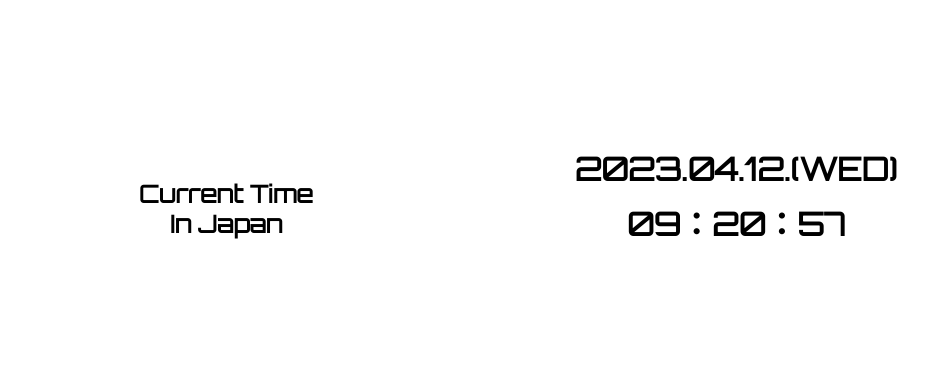
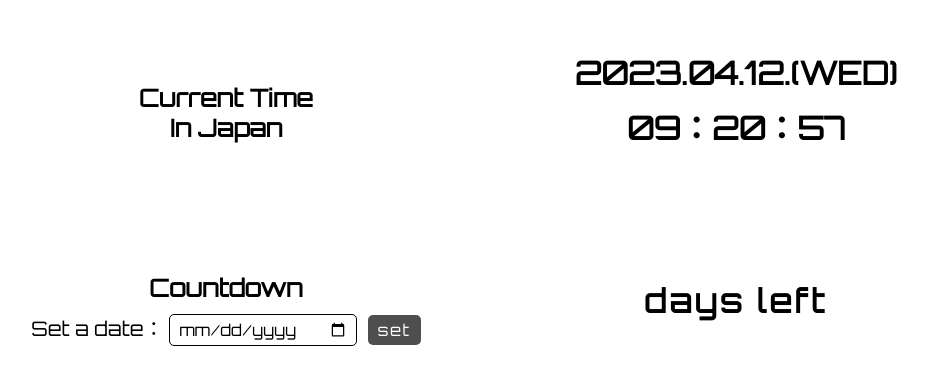
Before and after one commit to kentoshiohara/digital_clock, a plain HTML site: page index.html in a window 1280 px wide. Shown: the part 186-570 px from the top of the page, without its empty margins (184-1112 px from the left). Drawn offline with Linux system fonts and the light colour scheme; some packages are replaced by stand-ins of ours.

Commit message:
カウントダウン機能ビューの作成

```diff
--- a/index.html
+++ b/index.html
@@ -57,6 +57,78 @@
       font-size: 32px;
       font-weight: bold;
     }
+
+   /* カウントダウン機能 */
+    .countdown-container {
+      display: flex;
+      text-align: center;
+      margin: 30px 0;
+    }
+
+    .countdown-setting {
+      font-size: 20px;
+      width: 500px;
+      padding: 30px 0;
+    }
+
+    .countdown-title {
+      margin-bottom: 10px;
+      font-size: 24px;
+      font-weight: bold;
+    }
+
+    .date {
+      border: 1px solid black;
+      border-radius: 5px;
+      padding: 4px 8px;
+      font-size: 16px;
+    }
+
+    .button {
+      background-color: rgb(78, 78, 78);
+      color: white;
+      border-radius: 5px;
+      padding: 5px 10px;
+      margin-left: 5px;
+      font-size: 16px;
+      letter-spacing: 0.1em;
+    }
+
+    .button:hover {
+      background-color: rgb(138, 138, 138);
+      color: white;
+      border-radius: 5px;
+      padding: 5px 10px;
+      margin-left: 5px;
+      font-size: 16px;
+      letter-spacing: 0.1em;
+    }
+
+    .countdown {
+      width: 400px;
+      padding: 30px 0;
+      margin-left: 60px;
+      font-weight: bold;
+    }
+
+    .countdown p {
+      font-size: 32px;
+      letter-spacing: 0.1em;
+    }
+
+    .left {
+      color: red;
+      font-size: 40px;
+      font-weight: bold;
+    }
+
+    .timezone_select {
+      border: 1px solid black;
+      border-radius: 5px;
+      padding: 4px 16px;
+      font-size: 16px;
+    }
+
   </style>
   <link rel="stylesheet" href="https://unpkg.com/ress/dist/ress.min.css" />
   <link rel="preconnect" href="https://fonts.googleapis.com">
@@ -77,6 +149,19 @@
       </div>
     </div>
     <!-- 時計機能 -->
+    <!-- カウントダウン機能 -->
+    <div class="countdown-container">
+      <div class="countdown-setting">
+        <p class="countdown-title">Countdown</p>
+        <label for="datetime">Set a date：</label>
+        <input type="date" id="datetime" name="datetime" class="date">
+        <button id="cd-button" class="button">set</button>
+      </div>
+      <div class="countdown">
+        <p><span id="days" class="left"></span> days left</p>
+      </div>
+    </div>
+    <!-- カウントダウン機能 -->
   </div>
 
   <script>
```
